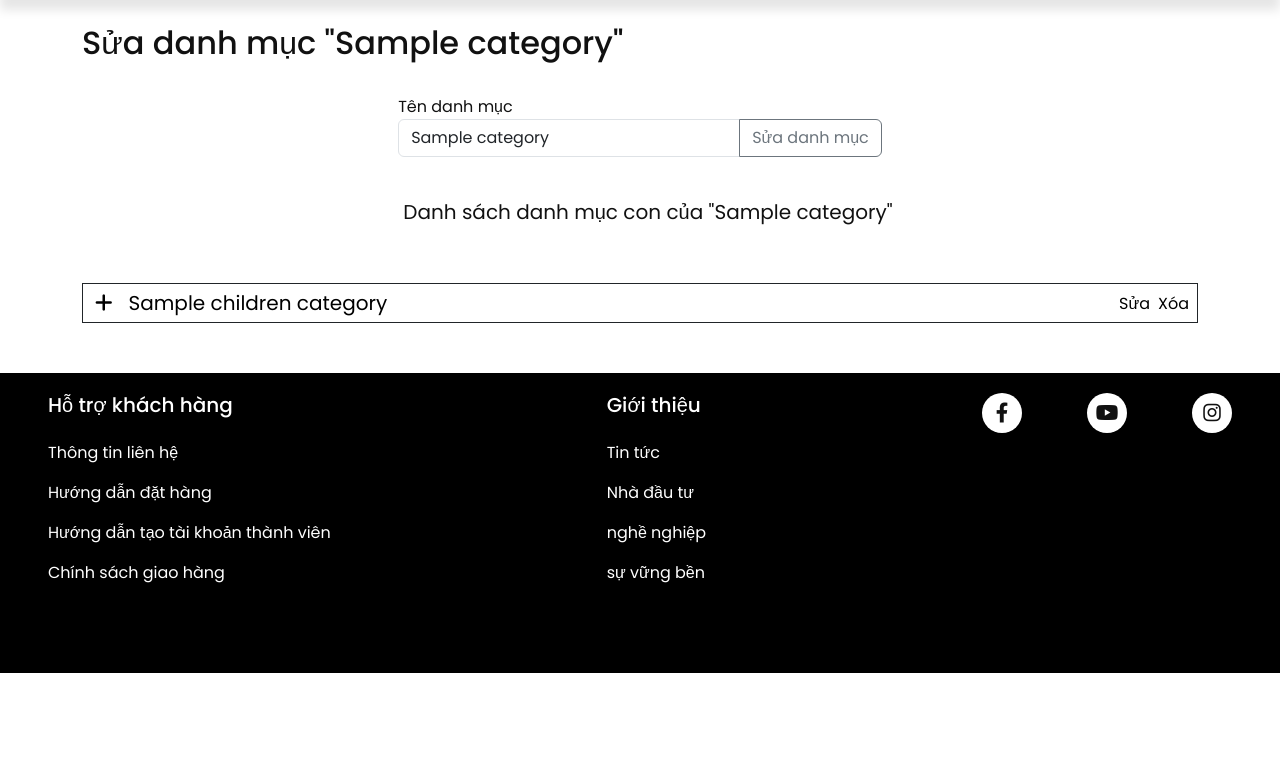
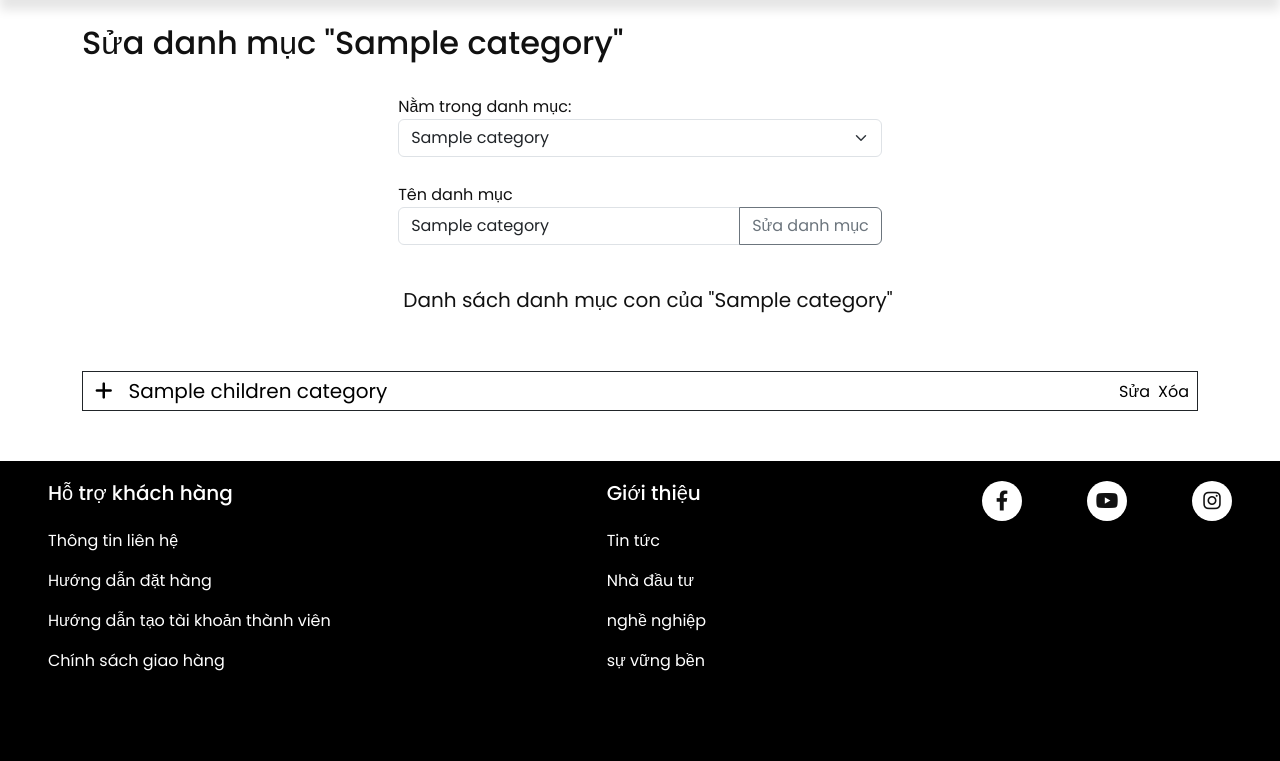
Before and after one commit to P-V-Hung/duan1, a PHP site: template views/admin/category/update.php in a window 1280 px wide. Shown: the part 60-821 px from the top of the page. Before the commit the page ends 733 px from the top, so only its background shows below. Run offline with PHP 8.4, Linux system fonts and the light colour scheme; the template is opened without the code that fills it: most values are stand-ins (such as "Sample title", 1, 10 or a date in 2020).

Commit message:
success admin/category

```diff
--- a/controllers/admin/category/update.php
+++ b/controllers/admin/category/update.php
@@ -2,7 +2,10 @@
     $iddm = $_GET['id'] ?? null;
     if($iddm){
         $category = CategoryFind('id = '.$iddm);
+        $categoryParent = CategoryFind('id = '.$category['cat_idparent']);
         $childrenCategory = CategoryAll(['*'],'cat_idparent = '.$iddm);
+        $idParent = is_array($categoryParent) ? $categoryParent['id'] : 0;
+        $listCategory = CategoryAll();
         require_once $views."category/update.php";
     }
     if(isset($_POST['btn_update-cat'])){
--- a/views/admin/category/add.php
+++ b/views/admin/category/add.php
@@ -3,7 +3,7 @@
     <div class="listdanhmuc d-flex justify-content-center align-items-center p2-5">
         <form action="" method="post">
             <label for="">Nằm trong danh mục: </label>
-            <select name="cat_idparent" id="">
+            <select class="form-select mb-3" aria-label="Default select example" name="cat_idparent" id="">
                 <option value="0">Danh mục gốc</option>
                 <?php foreach($listCategory as $cat): ?>
                 <option value="<?=$cat['id']?>"><?=$cat['cat_name']?></option>
--- a/views/admin/category/update.php
+++ b/views/admin/category/update.php
@@ -2,7 +2,15 @@
     <h2 class="py-4 title-admin">Sửa danh mục "<?= $category['cat_name'] ?>"</h2>
 
     <div class="listdanhmuc d-flex justify-content-center align-items-center p2-5">
-        <form action="" method="post">
+        <form action="" method="post" class="form_update_cat">
+            <label for="">Nằm trong danh mục: </label> <br>
+            <select class="form-select" name="cat_idparent" aria-label="Default select example">
+                <option value="0">Danh mục gốc</option>
+                <?php foreach ($listCategory as $cat) : ?>
+                    <option <?= $cat['id'] == $idParent ? "selected" : "" ?> value="<?= $cat['id']?>"><?= $cat['cat_name']?></option>
+                <?php endforeach ?>
+            </select>
+            <br>
             <label for="btn_update-cate">Tên danh mục</label>
             <div class="input-group mb-3">
                 <input type="text" class="form-control" name="cat-name" placeholder="Nhập tên danh mục" aria-label="Recipient's username" value="<?= $category['cat_name'] ?>" aria-describedby="btn_update-cate">
@@ -13,7 +21,7 @@
     <p class="textDanhMuc text-center mt-4 fs-5 ps-3 pb-3">Danh sách danh mục con của "<?= $category['cat_name'] ?>"</p>
 
     <p class="textDanhMuc_error text-center mt-4 fs-5 ps-3 pb-3">
-        <?= empty($childrenCategory) ? "Danh mục ".$category['cat_name']." không có danh mục con" : "" ?>
+        <?= empty($childrenCategory) ? "Danh mục " . $category['cat_name'] . " không có danh mục con" : "" ?>
     </p>
     <div class="listdanhmuc p2-5">
 
--- a/views/admin/layout/sidebar.php
+++ b/views/admin/layout/sidebar.php
@@ -161,7 +161,7 @@
         </div>
         <div class="sidebar-end">
           <ul>
-            <li><a href=""><- Trang web</a></li>
+            <li><a href="/duan1/"><- Trang web</a></li>
           </ul>
         </div>
       </div>
```
Also changed, not shown: 1 other file.
